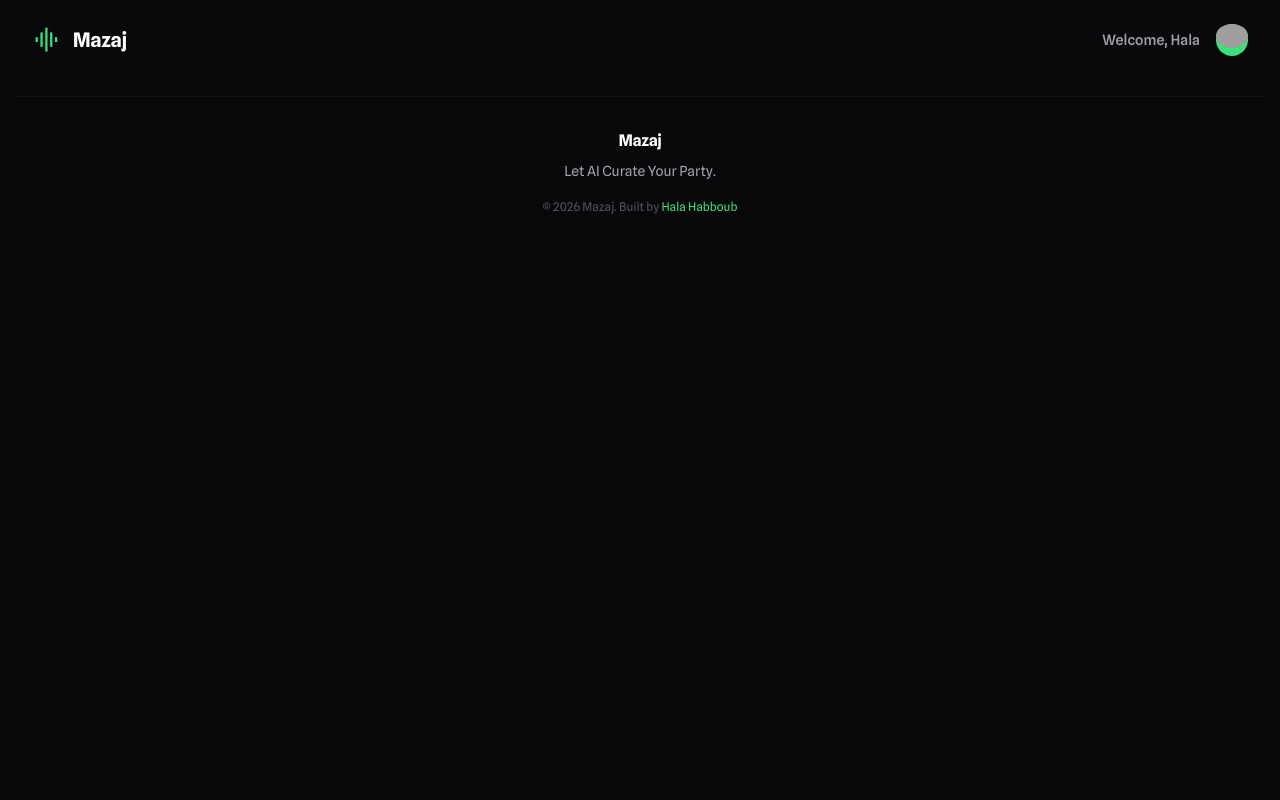
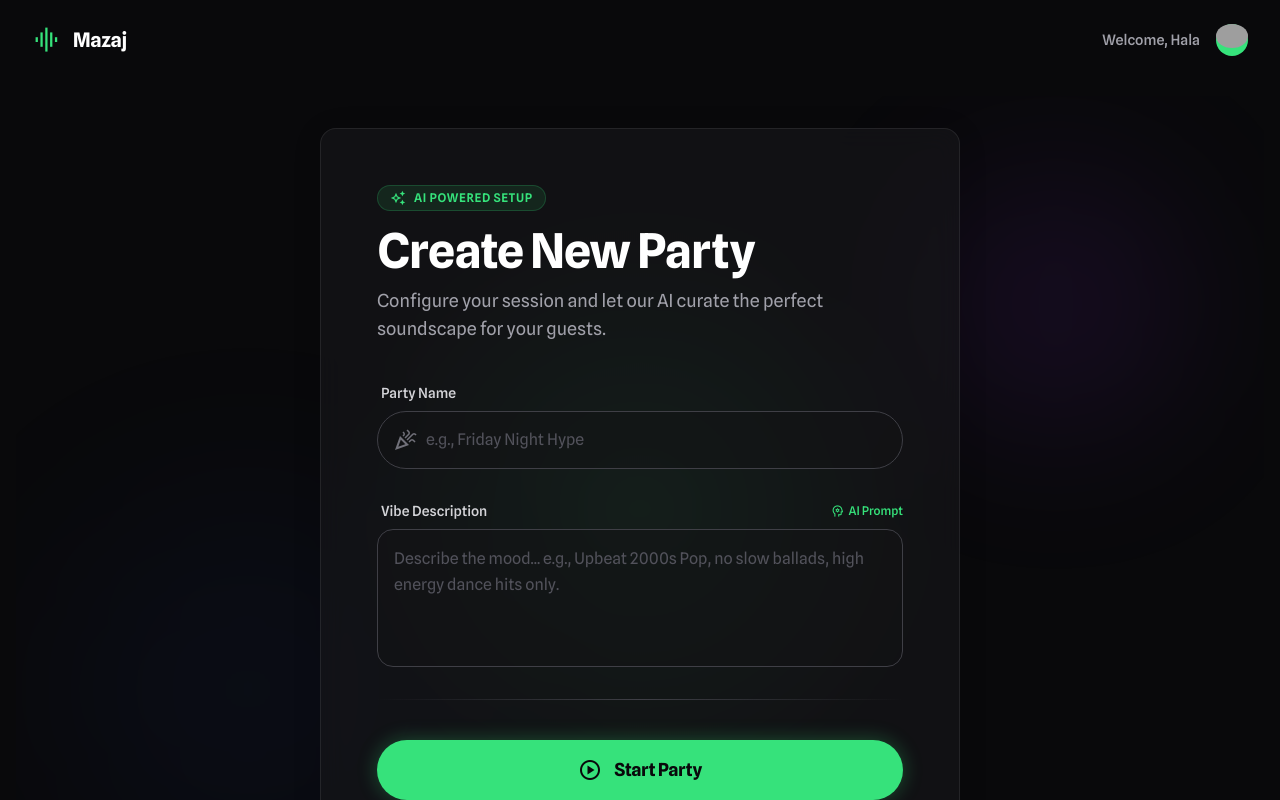
Before and after one commit to HalaHabboub/Mazaj-Frontend, a React (Vite) app: page /create in a window 1280 px wide. Shown: the top 800 px of the page. Built offline with nearby package versions, Linux system fonts and the light colour scheme; grey boxes are pictures that could not be loaded.

Commit message:
Create Party page and css, edit navbar to be correct in that page, and changed its path to /create instead of /party/create | NEXT: Party Room page

```diff
--- a/src/App.jsx
+++ b/src/App.jsx
@@ -29,7 +29,7 @@ function App() {
             <Route path="/home" element={<Dashboard />} /> {/* /home */}
 
             {/* Party Pages */}
-            <Route path="/party/create" element={<CreateParty />} /> {/* /party/create */}
+            <Route path="/create" element={<CreateParty />} /> {/* /party/create */}
 
             {/* Dynamic Route: The ":id" lets you have infinite party rooms like /party/MZ-8821 */}
             <Route path="/party/:id" element={<PartyRoom />} />
--- a/src/components/party/hostCard.jsx
+++ b/src/components/party/hostCard.jsx
@@ -6,7 +6,7 @@ const HostCard = () => {
 
     return (
         <div
-            onClick={() => navigate('/party/create')}
+            onClick={() => navigate('/create')}
             className="group relative glass-panel rounded-3xl overflow-hidden p-8 flex flex-col justify-between h-[340px] glass-panel-hover cursor-pointer"
         >
             {/* Big fading icon bg */}
--- a/src/pages/CreateParty.jsx
+++ b/src/pages/CreateParty.jsx
@@ -1,9 +1,124 @@
-import React from 'react'
+// src/pages/CreateParty.jsx
+import React, { useState } from 'react';
+import { useNavigate } from 'react-router-dom';
+import './css/CreateParty.css';
 
-export default function CreateParty() {
+const CreateParty = () => {
+    const navigate = useNavigate();
+
+    const [formData, setFormData] = useState({
+        name: '',
+        vibe: ''
+    });
+
+    const handleStart = () => {
+        // Validation (check if party name is provided)
+        if (!formData.name) return;
+
+        // Navigate to a mock party ID
+        navigate('/party/MZ-8821');
+    };
+
     return (
-        <div>
+        <main className="relative flex min-h-screen w-full flex-col items-center justify-center p-4 sm:p-8 overflow-hidden">
 
-        </div>
-    )
-}
+            {/* Background Ambient Glows */}
+            <div className="glow-effect-center"></div>
+            <div className="absolute top-20 right-20 w-64 h-64 bg-purple-600/10 rounded-full blur-[80px] pointer-events-none"></div>
+            <div className="absolute bottom-10 left-10 w-96 h-96 bg-blue-600/5 rounded-full blur-[100px] pointer-events-none"></div>
+
+            {/* Central Card */}
+            <div className="glass-panel relative z-10 w-full max-w-[640px] rounded-2xl p-8 sm:p-12 md:p-14 animate-fade-in-up">
+
+                {/* Header Section */}
+                <div className="mb-10 text-center sm:text-left">
+                    <div className="mb-4 inline-flex items-center gap-2 rounded-full bg-primary/10 px-3 py-1 text-xs font-semibold uppercase tracking-wider text-primary border border-primary/20">
+                        <span className="material-symbols-outlined text-[16px]">auto_awesome</span>
+                        <span>AI Powered Setup</span>
+                    </div>
+
+                    <h1 className="text-4xl md:text-5xl font-black leading-tight tracking-tight text-white mb-3">
+                        Create New Party
+                    </h1>
+                    <p className="text-zinc-400 text-lg font-normal max-w-md">
+                        Configure your session and let our AI curate the perfect soundscape for your guests.
+                    </p>
+                </div>
+
+                {/* Form Section */}
+                <div className="flex flex-col gap-8">
+
+                    {/* Party Name Input */}
+                    <div className="group">
+                        <label className="block text-sm font-medium text-zinc-300 mb-2 pl-1" htmlFor="party-name">
+                            Party Name
+                        </label>
+                        <div className="relative">
+                            <div className="absolute inset-y-0 left-0 flex items-center pl-4 pointer-events-none text-zinc-500">
+                                <span className="material-symbols-outlined">celebration</span>
+                            </div>
+                            <input
+                                id="party-name"
+                                type="text"
+                                value={formData.name}
+                                onChange={(e) => setFormData({ ...formData, name: e.target.value })}
+                                className="block w-full rounded-full border border-zinc-700 bg-[#121214]/50 p-4 pl-12 text-white placeholder-zinc-600 focus:border-primary focus:ring-1 focus:ring-primary transition-all duration-200 outline-none"
+                                placeholder="e.g., Friday Night Hype"
+                            />
+                        </div>
+                    </div>
+
+                    {/* Vibe Description Textarea */}
+                    <div className="group">
+                        <div className="flex items-center justify-between mb-2 pl-1">
+                            <label className="block text-sm font-medium text-zinc-300" htmlFor="vibe-desc">
+                                Vibe Description
+                            </label>
+                            <span className="text-xs text-primary font-medium flex items-center gap-1">
+                                <span className="material-symbols-outlined text-[14px]">psychology</span>
+                                AI Prompt
+                            </span>
+                        </div>
+                        <div className="relative">
+                            <textarea
+                                id="vibe-desc"
+                                rows="4"
+                                value={formData.vibe}
+                                onChange={(e) => setFormData({ ...formData, vibe: e.target.value })}
+                                className="custom-scrollbar block w-full rounded-2xl border border-zinc-700 bg-[#121214]/50 p-4 text-white placeholder-zinc-600 focus:border-primary focus:ring-1 focus:ring-primary transition-all duration-200 resize-none leading-relaxed outline-none"
+                                placeholder="Describe the mood... e.g., Upbeat 2000s Pop, no slow ballads, high energy dance hits only."
+                            ></textarea>
+
+
+                        </div>
+                    </div>
+
+                    {/* Divider */}
+                    <div className="h-px w-full bg-gradient-to-r from-transparent via-zinc-700 to-transparent"></div>
+
+                    {/* Action Button */}
+                    <div className="pt-2">
+                        <button
+                            onClick={handleStart}
+                            className="group relative flex w-full cursor-pointer items-center justify-center overflow-hidden rounded-full bg-primary p-4 transition-all hover:bg-[#2bc466] hover:scale-[1.01] active:scale-[0.99] shadow-[0_0_20px_rgba(54,226,123,0.3)] hover:shadow-[0_0_30px_rgba(54,226,123,0.5)]"
+                        >
+                            <div className="relative z-10 flex items-center gap-3 text-background-dark text-lg font-bold tracking-tight">
+                                <span className="material-symbols-outlined text-[24px]">play_circle</span>
+                                <span>Start Party</span>
+                            </div>
+                            {/* Shine effect */}
+                            <div className="absolute inset-0 -translate-x-full group-hover:animate-shimmer bg-gradient-to-r from-transparent via-white/20 to-transparent z-0"></div>
+                        </button>
+
+                        <p className="mt-4 text-center text-xs text-zinc-500">
+                            By starting, you agree to the music licensing terms.
+                        </p>
+                    </div>
+
+                </div>
+            </div>
+        </main>
+    );
+};
+
+export default CreateParty;
--- /dev/null
+++ b/src/pages/css/createParty.css
@@ -0,0 +1,42 @@
+/* Custom scrollbar for the textarea */
+.custom-scrollbar::-webkit-scrollbar {
+    width: 8px;
+}
+
+.custom-scrollbar::-webkit-scrollbar-track {
+    background: rgba(255, 255, 255, 0.02);
+    border-radius: 4px;
+}
+
+.custom-scrollbar::-webkit-scrollbar-thumb {
+    background: rgba(255, 255, 255, 0.1);
+    border-radius: 4px;
+}
+
+.custom-scrollbar::-webkit-scrollbar-thumb:hover {
+    background: rgba(255, 255, 255, 0.2);
+}
+
+/* The Shimmer Animation for the big green button */
+@keyframes shimmer {
+    100% {
+        transform: translateX(100%);
+    }
+}
+
+.animate-shimmer {
+    animation: shimmer 1.5s infinite;
+}
+
+/* Specific glow for this page */
+.glow-effect-center {
+    position: absolute;
+    width: 600px;
+    height: 600px;
+    background: radial-gradient(circle, rgba(54, 226, 123, 0.15) 0%, rgba(54, 226, 123, 0) 70%);
+    top: 50%;
+    left: 50%;
+    transform: translate(-50%, -50%);
+    z-index: 0;
+    pointer-events: none;
+}
```
